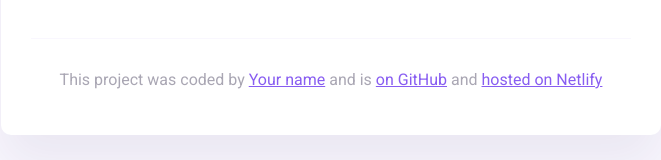
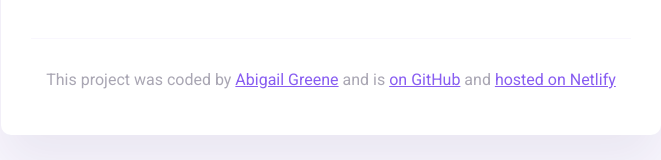
Before and after one commit to Bone-Structure/Week-6-Homework, a website built with Parcel: page index.html in a window 1280 px wide. Shown: the part 325-485 px from the top of the page, without its empty margins (309-970 px from the left). Built offline with nearby package versions, Linux system fonts and the light colour scheme.

Commit message:
Added Name

```diff
--- a/index.html
+++ b/index.html
@@ -48,7 +48,7 @@
         <p>
           This project was coded by
           <a href="https://github.com/Bone-Structure" target="_blank"
-            >Your name</a
+            >Abigail Greene</a
           >
           and is
           <a
```
